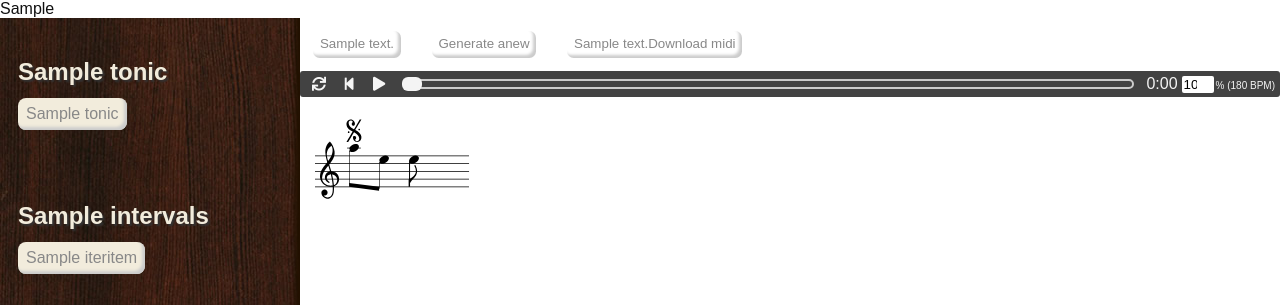
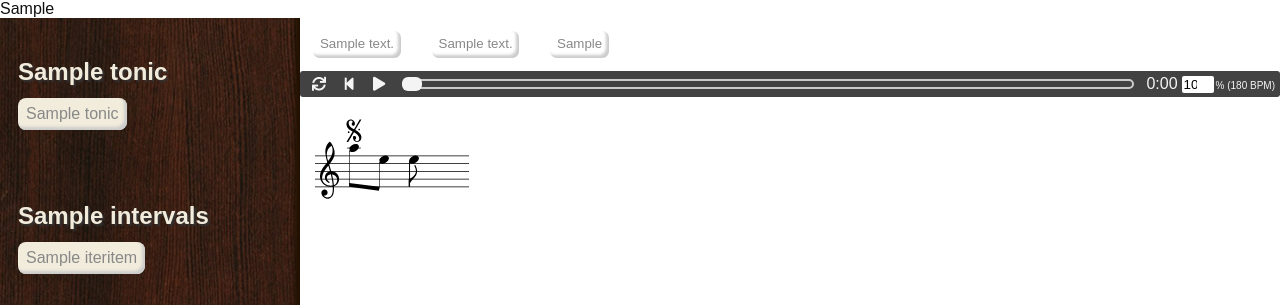
Before and after one commit to letztes/achtelbass2web, a Python web app: template achtelbass/templates/index.html in a window 1280 px wide. Shown: the top 305 px of the page. Run offline with Jinja, Linux system fonts and the light colour scheme; the template is opened without the code that fills it: most values are stand-ins (such as "Sample title", 1, 10 or a date in 2020).

Commit message:
Add button text to locales
Also prevent site from reloading when changing tempo
Fixes #37

```diff
--- a/achtelbass/templates/index.html
+++ b/achtelbass/templates/index.html
@@ -115,8 +115,8 @@
 				</form>
 
 				<button id="hide_form_button" class="control_buttons">{{ controls_button_text }}</button>
-				<input type="button" id="submit_button" class="control_buttons" value="Generate anew" onclick='document.forms["configure"].submit();'>
-				<button id="download_midi_button" class="control_buttons" onclick=document.getElementById('download_midi_link').click()>{{ download_midi_button_text }}Download midi</button>
+				<input type="button" id="submit_button" class="control_buttons" value="{{ Locales.submit_button_text }}" onclick='document.forms["configure"].submit();'>
+				<button id="download_midi_button" class="control_buttons" onclick=document.getElementById('download_midi_link').click()>{{ Locales.download_midi }}</button>
 				<span id="midi"></span>
 				<div id="canvas"></div>
 			</main>
--- a/index.py
+++ b/index.py
@@ -88,11 +88,11 @@ def index():
 		# The form was submitted.
 		# Show result notes, but hide the controls.
 		context['controls_display_style'] = 'none'
-		context['controls_button_text'] = 'Show controls'
+		context['controls_button_text'] = locales['show_controls']
 	else:
 		# Show controls and notes.
 		context['controls_display_style'] = 'block'
-		context['controls_button_text'] = 'Hide controls'
+		context['controls_button_text'] = locales['hide_controls']
 
 
 	print template.render(context)
--- a/js/achtelbass.js
+++ b/js/achtelbass.js
@@ -10,7 +10,7 @@ document.addEventListener("DOMContentLoaded", function(event) {
 		return;
 	}
 
-	document.querySelector('.body').onchange = function(evt) {
+	document.querySelector('#configure').onchange = function(evt) {
 
 		// do not set cookies if user has not enabled cookies
 		if (getCookie("enable_cookies") == "") {
--- a/locales_en.py
+++ b/locales_en.py
@@ -116,8 +116,11 @@ locales = {
             '0.9' : '90 %',
             '1' : '100 %',
 # General stuff
+            'hide_controls' : 'Hide controls',
+            'show_controls' : 'Show controls',
+            'submit_button_text' : 'Generate new',
+            'download_midi' : 'Download midi',
             'Show advanced settings' : 'Show advanced settings',
-            'Generate' : '_Generate',
             'Warning' : 'Warning',
             'OK' : 'OK',
 # Other parameters
```
